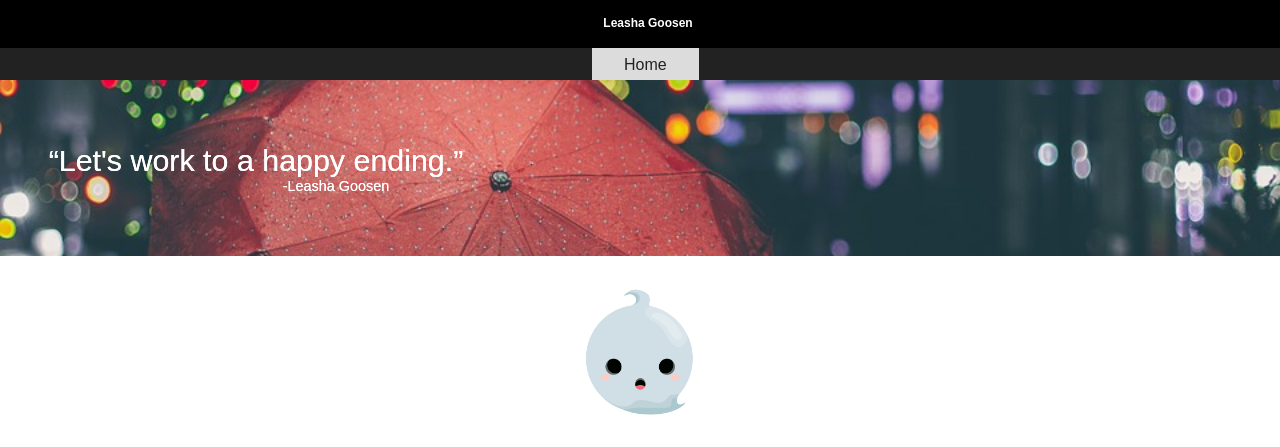
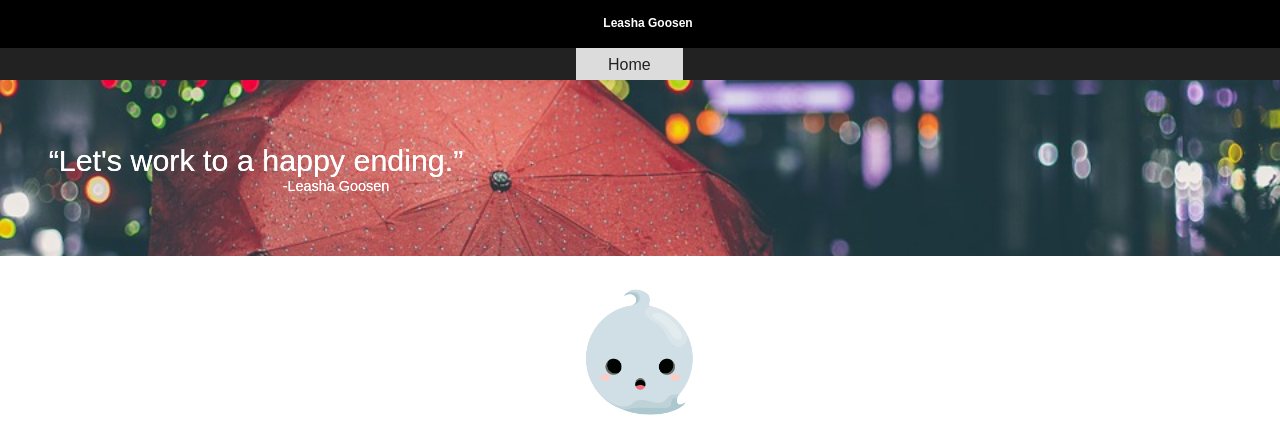
Before and after one commit to MyLeasha/LeashedLeasha, a PHP site: page / in a window 1280 px wide; the page is wider, and only the part inside the window is pictured. Shown: the top 447 px of that part. Run offline with PHP 8.4, Linux system fonts and the light colour scheme.

Commit message:
Update styleSheet.css

```diff
--- a/app/CSS/styleSheet.css
+++ b/app/CSS/styleSheet.css
@@ -31,7 +31,7 @@ body {
     overflow: hidden;
     color: white;
     padding: 0;
-    padding-left: 2rem;
+    padding-left: 0rem;
     height: 2rem;
     margin: auto;
 }
```
